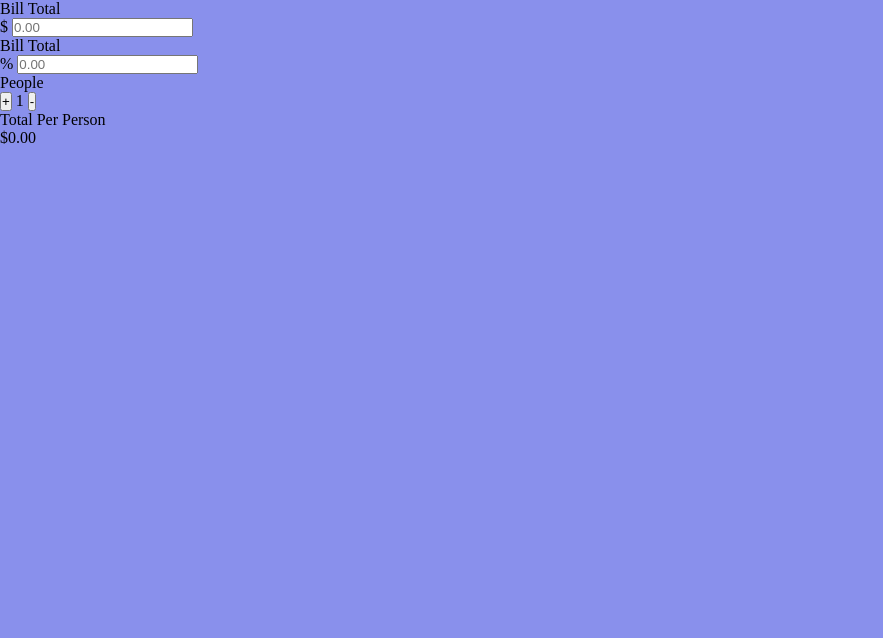
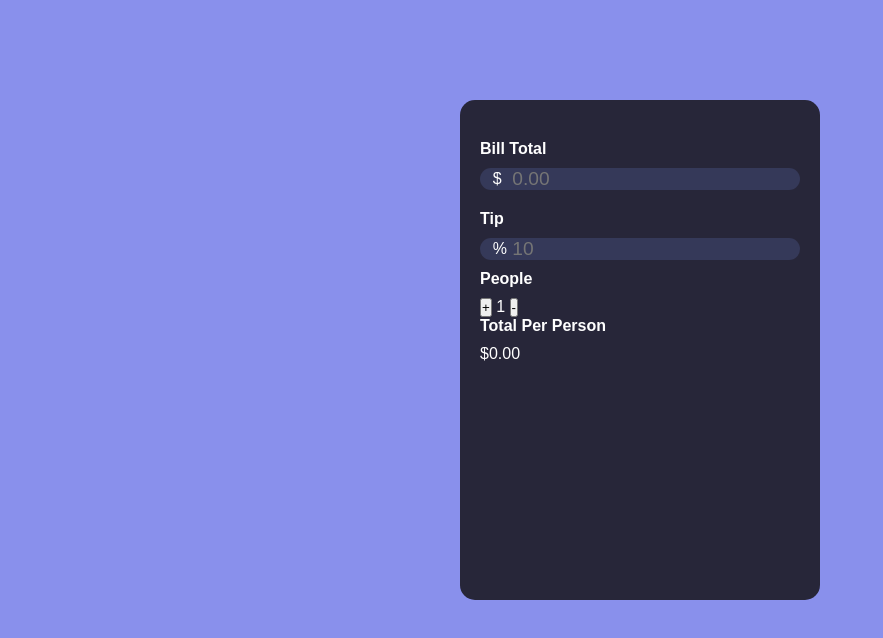
Before and after one commit to Salah-XD/tip-calculator, a plain HTML site: page index.html in a window 1280 px wide. Shown: the whole page, without its empty margins (0-883 px from the left). Drawn offline with Linux system fonts and the light colour scheme.

Commit message:
title change

```diff
--- a/index.html
+++ b/index.html
@@ -13,15 +13,15 @@
             <div class="title">Bill Total</div>
             <div class="inputContainer">
                 <span>$</span>
-                <input type="text" onkeyup="calculateBill()" id="billBox" placeholder="0.00">
+                <input type="text" onkeyup="calculateBill()" id="billBox" placeholder="  0.00">
             </div>
         </div>
 
         <div class="container" id="top">
-            <div class="title">Bill Total</div>
+            <div class="title">Tip</div>
             <div class="inputContainer">
                 <span>%</span>
-                <input type="text" onkeyup="calculateBill()" id="tipBox" placeholder="0.00">
+                <input type="text" onkeyup="calculateBill()" id="tipBox" placeholder=" 10">
             </div>
         </div>
 
--- a/style.css
+++ b/style.css
@@ -1,4 +1,5 @@
 *{
+    font-family:"Ubuntu",sans-serif;
     margin: 0;
     padding: 0;
     box-sizing: border-box;
@@ -6,3 +7,37 @@
 body{
     background:#8990ec;
 }
+.wrapper{
+    height: 500px;
+    width: 360px;
+    color: #fff;
+    background: #272639;
+    padding: 20px;
+    margin: 100px auto;
+    border-radius: 15px;
+}
+#top{
+    margin-top: 20px;
+}
+.container{
+    margin-top: 10px;
+}
+.title{
+    font-weight: bold;
+    margin-bottom: 10px;
+}
+.inputContainer{
+    background: #353959;
+    border-radius: 1.4rem;
+    padding: 0 0.8rem;
+    display: flex;
+    align-items: center;
+}
+#billBox,#tipBox{
+    font-size: 1.2rem;
+    color:#8990ec ;
+    background: none;
+    border: none;
+    outline: none;
+    padding: none;
+}
```
